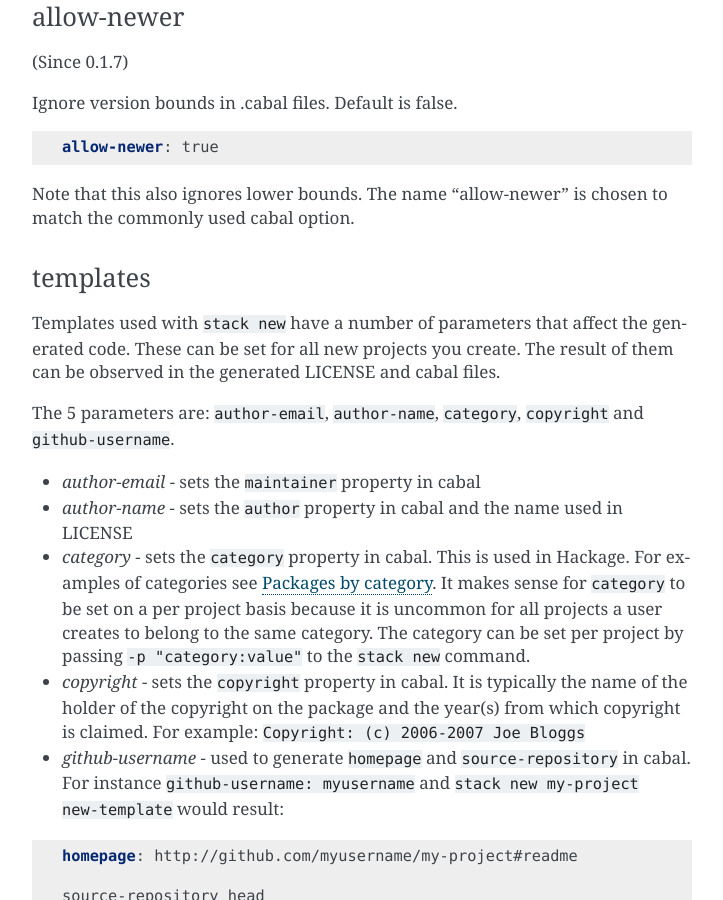
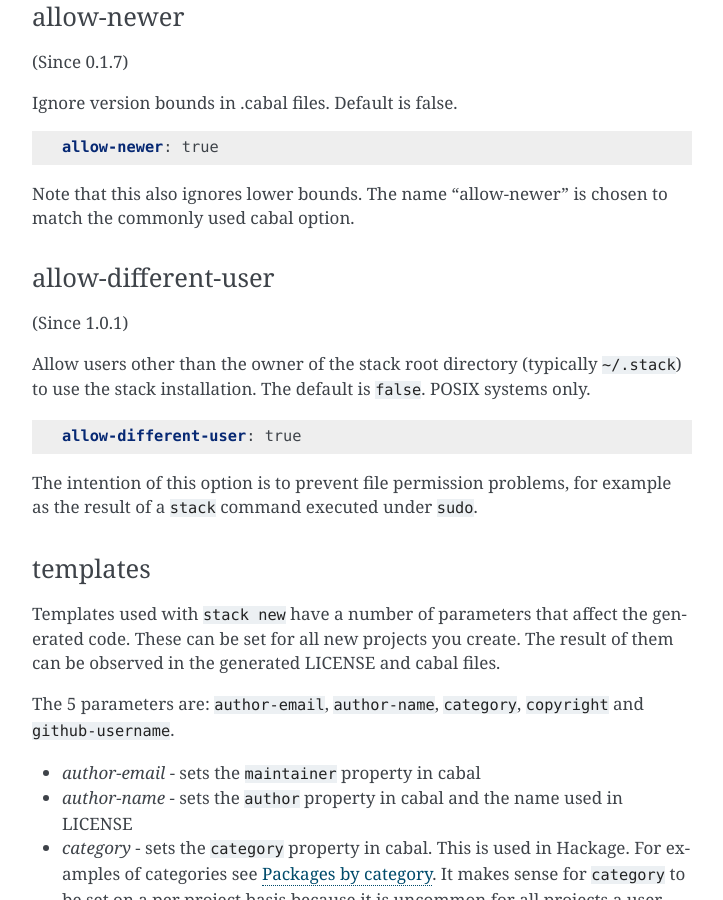
Before and after one commit to commercialhaskell/stack, a Sphinx documentation site: the page built from doc/yaml_configuration.md, in a window 1280 px wide and 900 px high, scrolled down 10076 px. Shown: the whole window, without its empty margins (388-1111 px from the left). Built offline with Sphinx 7.4.7, drawn with Linux system fonts in a browser that asks for light colours.

Commit message:
Add 'allow-different-user' flag and configuration option #471
Users other than the owner of the ~/.stack directory are now prevented
from using a stack installation in order to avoid problems with file
permissions. To disable this precaution users can pass the
--allow-different-user flag or use the 'allow-different-user'
configuration option in their ~/.stack/config.yaml.

On Windows, the new flag and configuration options have no effect.

````diff
--- a/doc/yaml_configuration.md
+++ b/doc/yaml_configuration.md
@@ -435,6 +435,20 @@ allow-newer: true
 Note that this also ignores lower bounds. The name "allow-newer" is chosen to
 match the commonly used cabal option.
 
+### allow-different-user
+
+(Since 1.0.1)
+
+Allow users other than the owner of the stack root directory (typically `~/.stack`)
+to use the stack installation. The default is `false`. POSIX systems only.
+
+```yaml
+allow-different-user: true
+```
+
+The intention of this option is to prevent file permission problems, for example
+as the result of a `stack` command executed under `sudo`.
+
 ### templates
 
 Templates used with `stack new` have a number of parameters that affect the generated code. These can be set for all new projects you create. The result of them can be observed in the generated LICENSE and cabal files.
````
Also changed, not shown: 6 other files.
